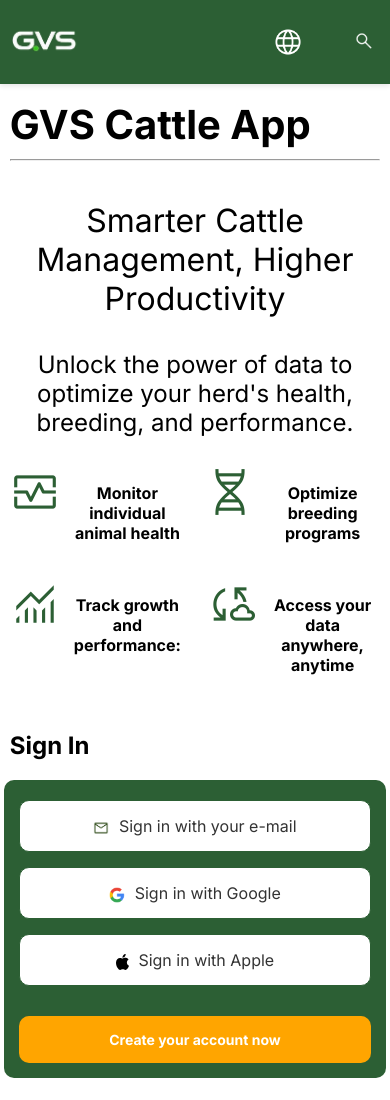
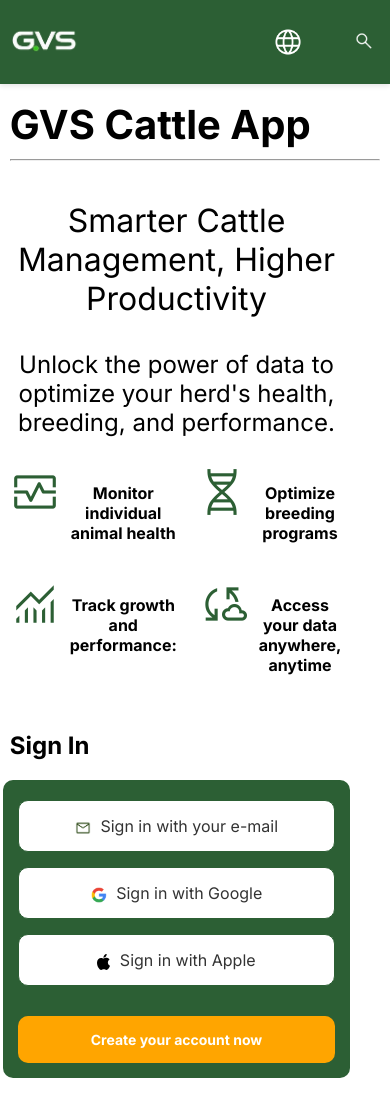
Before and after one commit to JJR9903/gvs_app, a plain HTML site: page docs/index.html in a window 390 px wide. Shown: the top 1100 px of the page. Drawn offline with Linux system fonts and the light colour scheme.

Commit message:
Update index.html

```diff
--- a/docs/index.html
+++ b/docs/index.html
@@ -280,8 +280,12 @@
             left: 0;
         }
         .sign-in-options {
-            width: 95%;
+            width: 90%;
             padding: 15px;
+        }
+
+        .left-section, .right-section {
+            width: 90%; /* Asegura que ocupen todo el ancho */
         }
 
         .sign-in-options button {
@@ -320,7 +324,7 @@
         }
 
         .left-section, .right-section {
-            width: 100%; /* Asegura que ocupen todo el ancho */
+            width: 90%; /* Asegura que ocupen todo el ancho */
         }
 
         .left-section {
```
